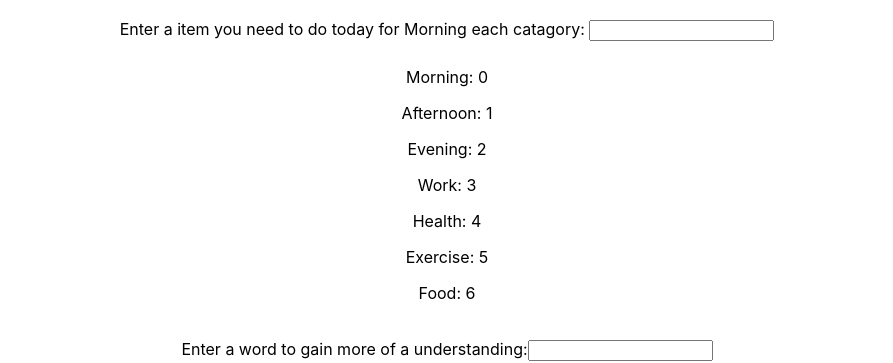
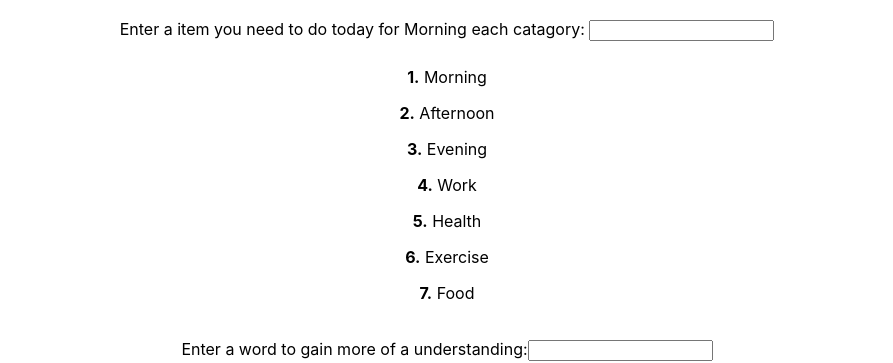
Before and after one commit to Sarahwcode/Nighlty-Inventory-Checks, a React (Create React App) app: page / in a window 1280 px wide. Shown: the part 916-1279 px from the top of the page, without its empty margins (193-1086 px from the left). Built offline with nearby package versions, Linux system fonts and the light colour scheme.

Commit message:
changes to design of list

```diff
--- a/src/todolist.js
+++ b/src/todolist.js
@@ -2,8 +2,8 @@ import React, {useState} from "react";
 
 export default function ToDoList () {
     let [addList, setAddList] = useState({
-        Morning: "",
-        Afternoon: "",
+        Morning: " ",
+        Afternoon: " ",
         Evening: "",
         Work: "",
     Health: "",
@@ -50,7 +50,7 @@ export default function ToDoList () {
         <div>
         {Object.entries(addList).map((key, value) => (
             <p key={key}>
-               {key}: {value}
+             <strong>{value + 1}.</strong> <span>{key}</span>
             </p>
         )  )}
         </div>
```
